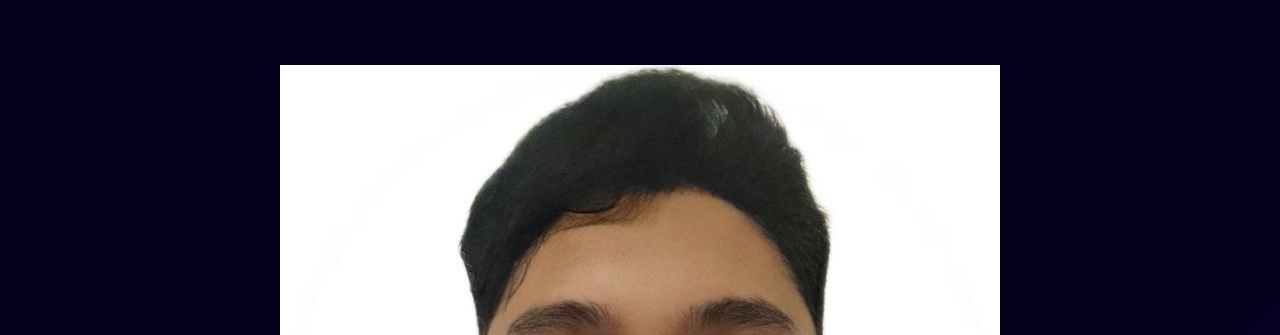
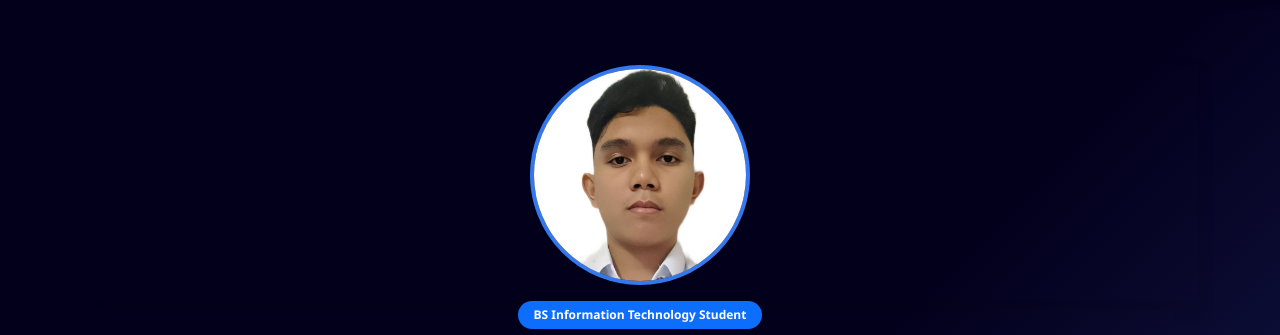
Before and after one commit to JanReyValloyas/Portfolio, a plain HTML site: page index.html in a window 1280 px wide. Shown: the part 51-386 px from the top of the page. Drawn offline with nearby package versions, Linux system fonts and the light colour scheme.

Commit message:
Enhance profile image with styling and classes
Updated profile image styling and added classes.

```diff
--- a/index.html
+++ b/index.html
@@ -112,7 +112,7 @@
       <!-- Profile Image Container -->
       <div class="profile--container shadow">
         <!-- Change 'face.jpg' to your actual image filename uploaded in your repo, or keep placeholder text -->
-      <img src="Janrey.jpg" alt="Jan Rey Valloyas Portrait" onerror="this.style.display='none'; this.nextElementSibling.style.display='block';">
+      <img src="Janrey.jpg" alt="Jan Rey Valloyas Portrait" class="rounded-circle shadow mb-3" style="width: 220px; height: 220px; object-fit: cover; object-position: top; border: 4px solid #3379ED;">
         <span class="text-white-50 fs-5 fw-bold" style="display:none;">[Photo]</span>
       </div>
 
```
